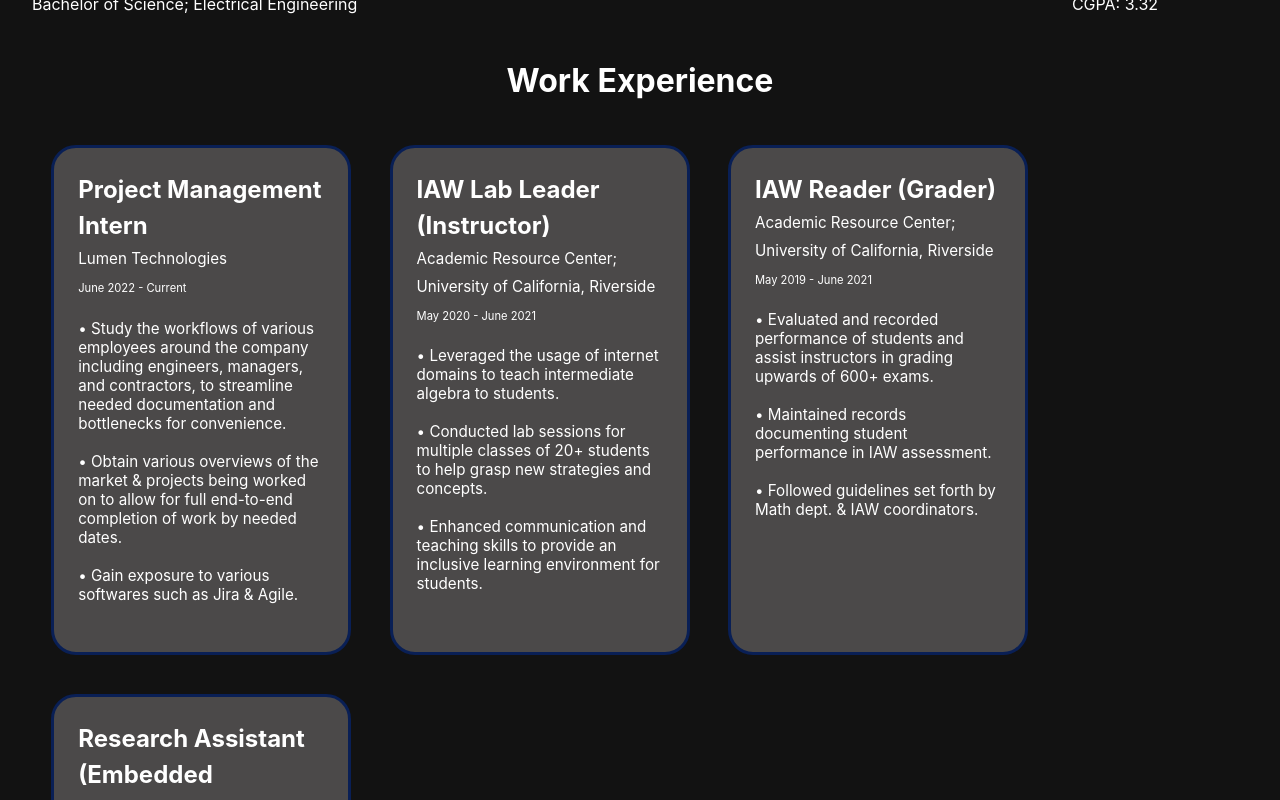
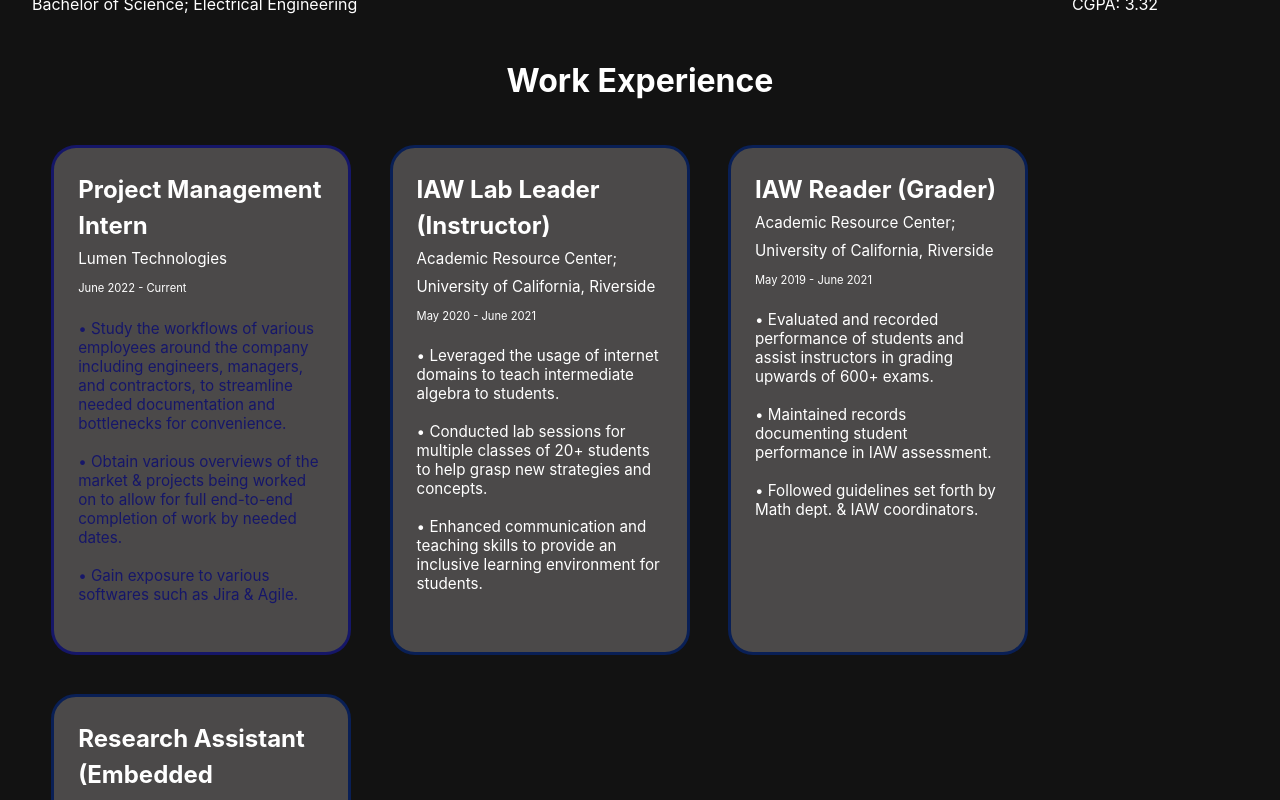
Before and after one commit to jjtrinh99/Website, a Next.js app: page / in a window 1280 px wide. In both pictures the pointer is over the link 201 px from the left and 1370 px from the top of the page. Shown: the part 970-1770 px from the top of the page. Built offline with nearby package versions, Linux system fonts and the light colour scheme.

Commit message:
try again

```diff
--- a/styles/Home.module.css
+++ b/styles/Home.module.css
@@ -109,8 +109,7 @@
 }
 .card:hover,
 .card:focus,
-.card:active,
-.card:a {
+.card:active{
   color: #070972c9;
   border-color: #070972c9;
 }
```
